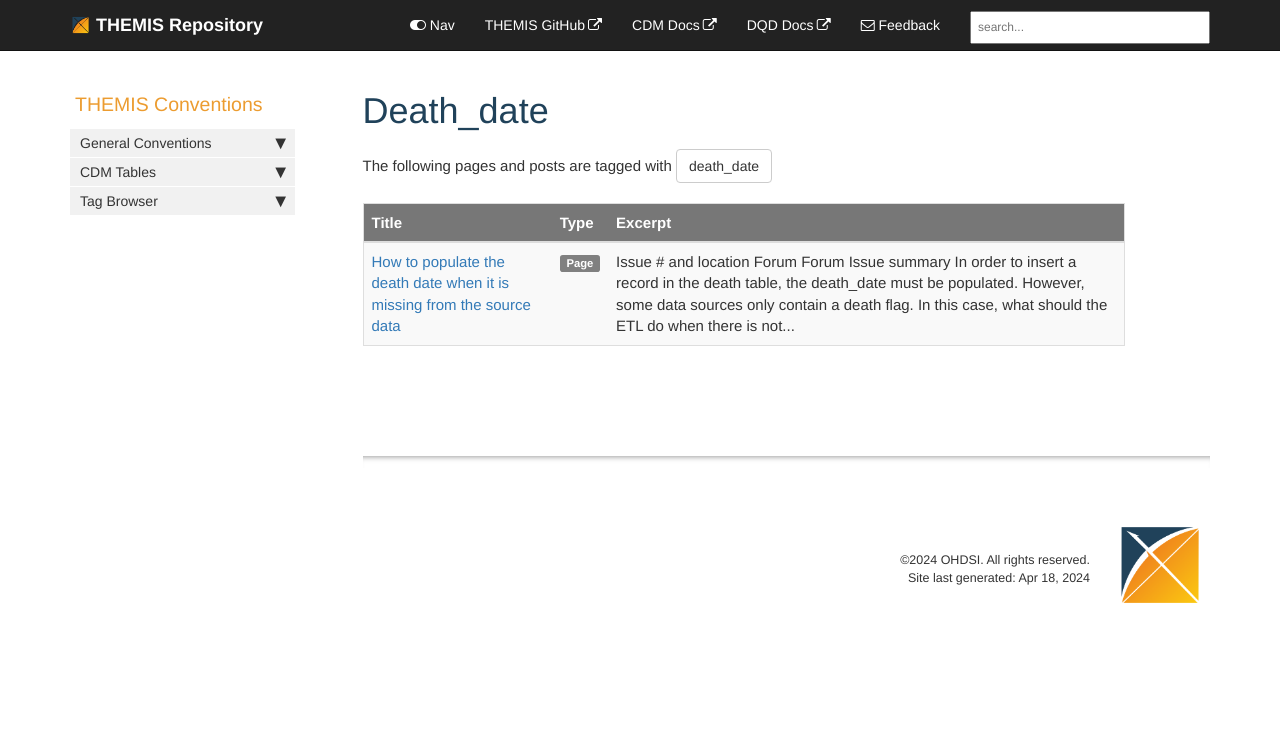
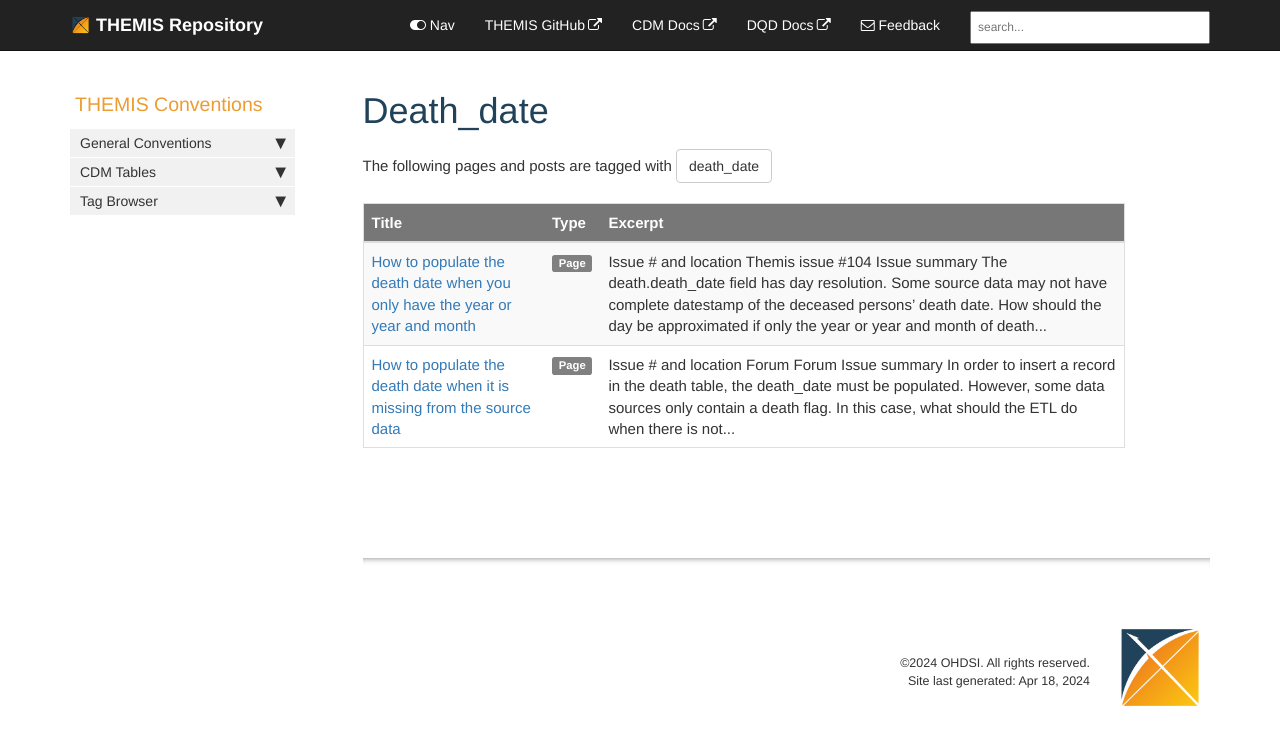
Before and after one commit to OHDSI/Themis, a Jekyll site: the page built from docs/pages/tags/tag_death_date.md, in a window 1280 px wide. Shown: the top 745 px of the page. Built offline with Jekyll 4.4.1, drawn with Linux system fonts in a browser that asks for light colours; comment, search, counter and statistics services are not loaded.

Commit message:
death date definition
closes #104

```diff
--- a/docs/pages/death/death.md
+++ b/docs/pages/death/death.md
@@ -18,5 +15,5 @@ permalink: /death.html
 |:--------|:-------|
 | DEATH_DATE   |  [How to populate death_date when it is missing from the source](missing_death_date.html)  |
 |----
-|  |    |
+| DEATH_DATE |  [How to populate the death date when you only have the year or year and month](death_month_day.html)  |
 |=====
--- /dev/null
+++ b/docs/pages/death/death_month_day.md
@@ -0,0 +1,45 @@
+---
+title: How to populate the death date when you only have the year or year and month
+keywords: death, death date
+last_updated: April 18, 2024
+tags: [death, death_date, dates]
+sidebar: mydoc_sidebar
+permalink: /death_month_day.html
+---
+
+## Issue # and location
+[Themis issue #104](https://github.com/OHDSI/Themis/issues/104)
+
+## Issue summary
+The `death.death_date` field has day resolution. Some source data may not have complete datestamp of the deceased persons' death date. How should the day be approximated if only the year or year and month of death are available?
+
+## Convention type
+Table
+
+## CDM table
+`DEATH`
+
+## CDM field
+`death_date`
+
+## Links to issue discussion
+[CDM Documentation](https://ohdsi.github.io/CommonDataModel/cdm54.html#death)
+
+## Provenance of data
+General
+
+## The ratified convention
+- If the given death date only includes month and year, the last day of the month is used as the default.
+- If the given death date only includes year, December is used as the default month, and the last day of the month the default day.
+
+## Date of ratification/published
+NA
+
+## Downstream implications
+NA
+
+## Link to DQD check
+Yes - [plausibleDuringLife](https://ohdsi.github.io/DataQualityDashboard/articles/checks/plausibleDuringLife.html) and [plausibleBeforeDeath](https://ohdsi.github.io/DataQualityDashboard/articles/checks/plausibleBeforeDeath.html)
+
+## Related conventions/further information
+NA
```
Also changed, not shown: other parts of docs/pages/death/death.md (+0 -3 lines).
